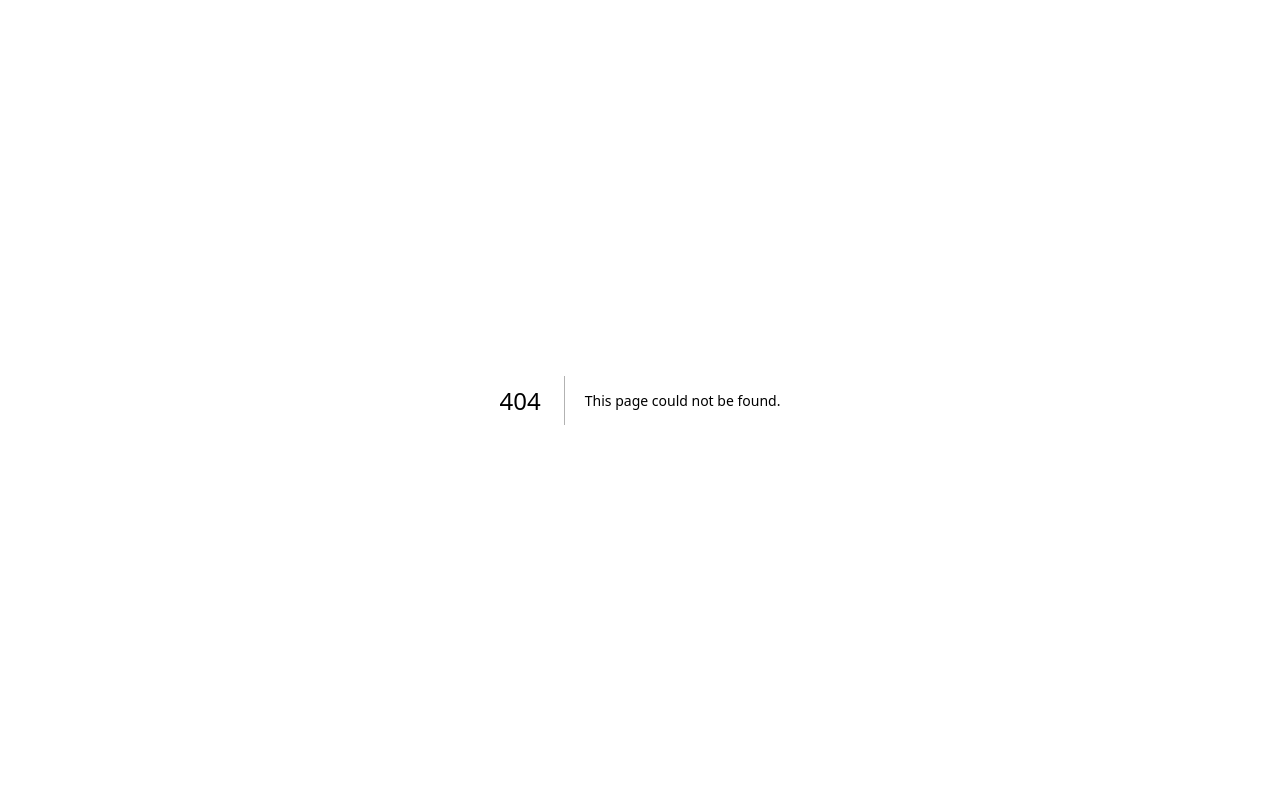
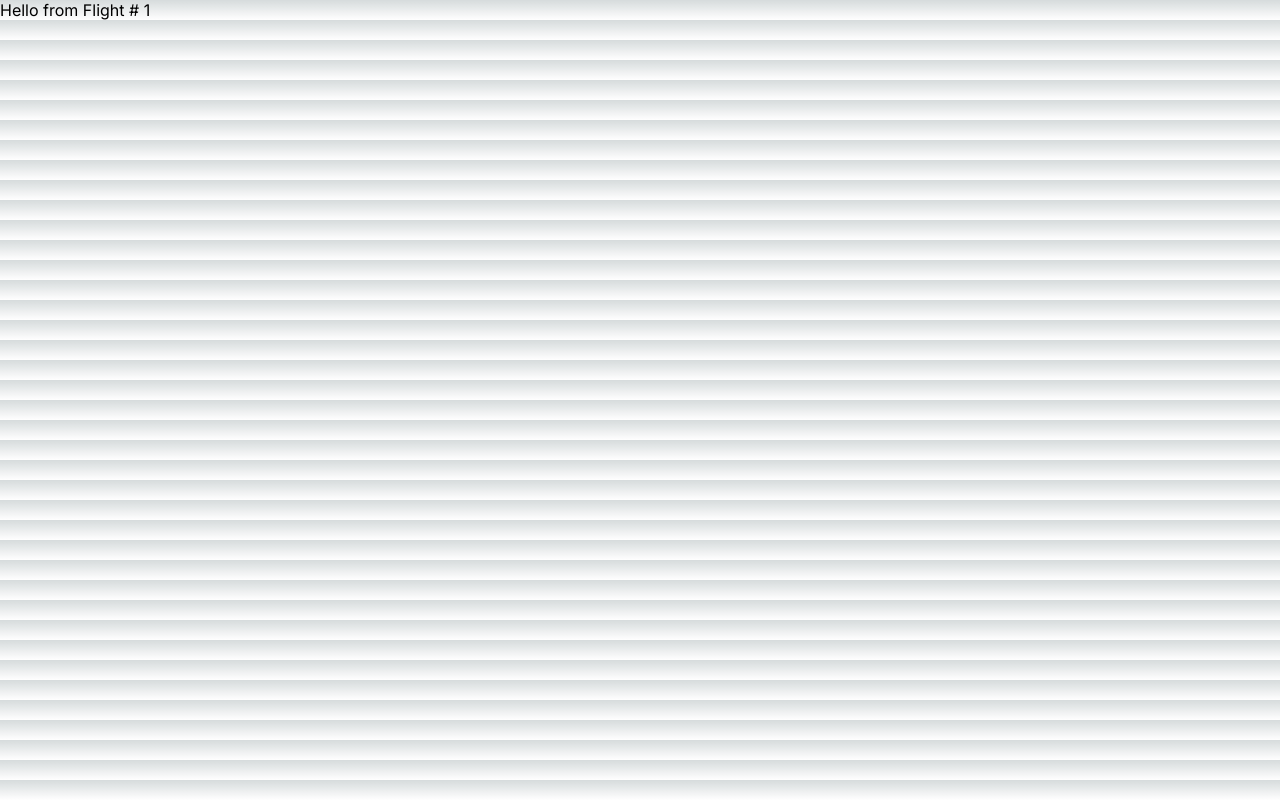
Before and after one commit to mattuzzy/csci409sp24-week3, a Next.js app in the folder airport_info/: page /flights/1 in a window 1280 px wide. Before the commit this address had no page. Built offline with nearby package versions, Linux system fonts and the light colour scheme.

Commit message:
Created flight view route

```diff
--- /dev/null
+++ b/airport_info/src/app/flights/[id]/page.tsx
@@ -0,0 +1,5 @@
+export default function FlightInfo({ params }: { params: { id: string } }): JSX.Element {
+    return (
+        <div>Hello from Flight # {params.id}</div>
+    );
+}
```
